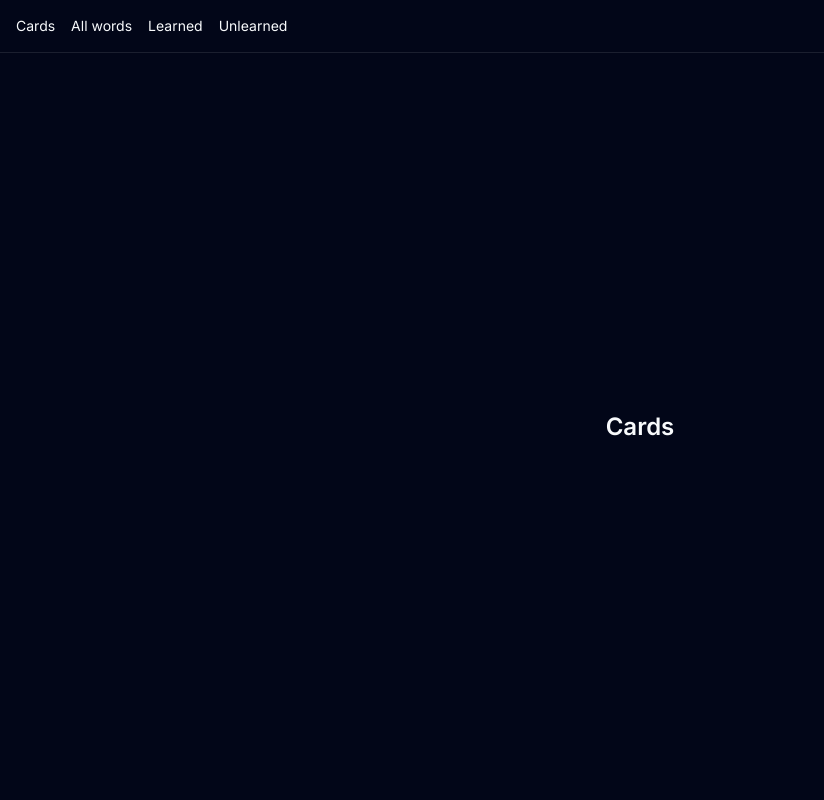
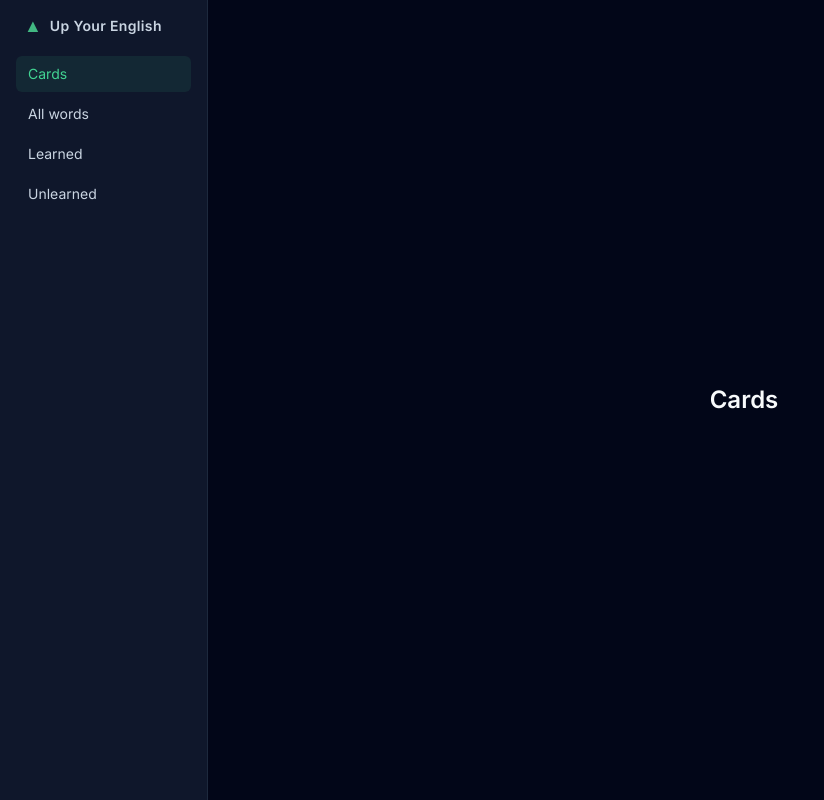
Before and after one commit to SlavaMryasov/upYourEnglish, a Vue app: page /cards in a window 1280 px wide. Shown: the whole page, without its empty margins (0-824 px from the left). Built offline with nearby package versions, Linux system fonts and the light colour scheme.

Commit message:
chore: add main layout with sidebar and mobile tapbar

```diff
--- a/package.json
+++ b/package.json
@@ -13,6 +13,7 @@
   },
   "dependencies": {
     "clsx": "2.1.1",
+    "reka-ui": "2.9.7",
     "tailwind-merge": "3.3.1",
     "vue": "3.5.34",
     "vue-router": "4.6.4"
--- a/src/app/App.vue
+++ b/src/app/App.vue
@@ -1,17 +1,9 @@
 <script setup lang="ts">
-import { routes } from '@shared/config'
+import { MainLayout } from '@widgets/mainLayout'
 </script>
 
 <template>
-  <div class="flex h-full flex-col">
-    <nav class="flex gap-4 border-b border-white/10 p-4 text-sm">
-      <RouterLink :to="routes.cards" class="hover:underline">Cards</RouterLink>
-      <RouterLink :to="routes.allWords" class="hover:underline">All words</RouterLink>
-      <RouterLink :to="routes.learned" class="hover:underline">Learned</RouterLink>
-      <RouterLink :to="routes.unlearned" class="hover:underline">Unlearned</RouterLink>
-    </nav>
-    <main class="flex-1">
-      <RouterView />
-    </main>
-  </div>
+  <MainLayout>
+    <RouterView />
+  </MainLayout>
 </template>
--- /dev/null
+++ b/src/widgets/mainLayout/index.ts
@@ -0,0 +1 @@
+export { default as MainLayout } from './ui/MainLayout.vue'
--- /dev/null
+++ b/src/widgets/mainLayout/model/navItems.ts
@@ -0,0 +1,13 @@
+import { routes } from '@shared/config'
+
+export type NavItem = {
+  label: string
+  to: string
+}
+
+export const navItems: NavItem[] = [
+  { label: 'Cards', to: routes.cards },
+  { label: 'All words', to: routes.allWords },
+  { label: 'Learned', to: routes.learned },
+  { label: 'Unlearned', to: routes.unlearned },
+]
--- /dev/null
+++ b/src/widgets/mainLayout/ui/MainLayout.vue
@@ -0,0 +1,14 @@
+<script setup lang="ts">
+import MainSidebar from './MainSidebar.vue'
+import MobileTapbar from './MobileTapbar.vue'
+</script>
+
+<template>
+  <div class="flex h-full">
+    <MainSidebar />
+    <main class="flex-1 overflow-auto pb-14 md:pb-0">
+      <slot />
+    </main>
+    <MobileTapbar />
+  </div>
+</template>
--- /dev/null
+++ b/src/widgets/mainLayout/ui/MainSidebar.vue
@@ -0,0 +1,27 @@
+<script setup lang="ts">
+import { navItems } from '../model/navItems';
+</script>
+
+<template>
+  <aside
+    class="hidden w-52 shrink-0 flex-col gap-1 border-r border-slate-800 bg-slate-900 p-4 md:flex"
+  >
+    <div class="mb-4 flex items-center gap-2 px-2">
+      <span class="text-lg leading-none text-vue-500">▲</span>
+      <span class="text-sm font-semibold tracking-wide text-slate-300">
+        Up Your English
+      </span>
+    </div>
+    <nav class="flex flex-col gap-1">
+      <RouterLink
+        v-for="item in navItems"
+        :key="item.to"
+        :to="item.to"
+        active-class="bg-vue-500/10 text-vue-400"
+        class="rounded-md px-3 py-2 text-sm text-slate-300 transition hover:bg-slate-800 hover:text-slate-50"
+      >
+        {{ item.label }}
+      </RouterLink>
+    </nav>
+  </aside>
+</template>
--- /dev/null
+++ b/src/widgets/mainLayout/ui/MobileMenuSheet.vue
@@ -0,0 +1,42 @@
+<script setup lang="ts">
+import {
+  DialogClose,
+  DialogContent,
+  DialogDescription,
+  DialogOverlay,
+  DialogPortal,
+  DialogTitle,
+  VisuallyHidden,
+} from 'reka-ui'
+import { navItems } from '../model/navItems'
+</script>
+
+<template>
+  <DialogPortal>
+    <DialogOverlay
+      class="fixed inset-0 z-40 bg-slate-950/70 data-[state=closed]:animate-out data-[state=closed]:fade-out data-[state=open]:animate-in data-[state=open]:fade-in"
+    />
+    <DialogContent
+      class="fixed inset-x-0 bottom-0 z-50 flex flex-col gap-1 rounded-t-2xl border-t border-slate-800 bg-slate-900 p-4 pb-8 data-[state=closed]:animate-out data-[state=closed]:slide-out-to-bottom data-[state=open]:animate-in data-[state=open]:slide-in-from-bottom"
+    >
+      <VisuallyHidden>
+        <DialogTitle>Navigation</DialogTitle>
+        <DialogDescription>Pick a section</DialogDescription>
+      </VisuallyHidden>
+      <div class="mx-auto mb-3 h-1.5 w-10 rounded-full bg-slate-700" />
+      <DialogClose
+        v-for="item in navItems"
+        :key="item.to"
+        as-child
+      >
+        <RouterLink
+          :to="item.to"
+          active-class="bg-vue-500/10 text-vue-400"
+          class="rounded-md px-4 py-3 text-base text-slate-300 hover:bg-slate-800 hover:text-slate-50"
+        >
+          {{ item.label }}
+        </RouterLink>
+      </DialogClose>
+    </DialogContent>
+  </DialogPortal>
+</template>
--- /dev/null
+++ b/src/widgets/mainLayout/ui/MobileTapbar.vue
@@ -0,0 +1,20 @@
+<script setup lang="ts">
+import { DialogRoot, DialogTrigger } from 'reka-ui'
+import MobileMenuSheet from './MobileMenuSheet.vue'
+</script>
+
+<template>
+  <DialogRoot>
+    <nav
+      class="fixed inset-x-0 bottom-0 z-30 flex h-14 items-center justify-center border-t border-slate-800 bg-slate-900 md:hidden"
+    >
+      <DialogTrigger
+        class="flex h-full w-full items-center justify-center gap-2 text-sm font-medium text-slate-200 hover:text-slate-50"
+      >
+        <span class="text-lg leading-none">≡</span>
+        <span>Menu</span>
+      </DialogTrigger>
+    </nav>
+    <MobileMenuSheet />
+  </DialogRoot>
+</template>
```
Also changed, not shown: 2 other files (tests, documents, lock files or other folders).
